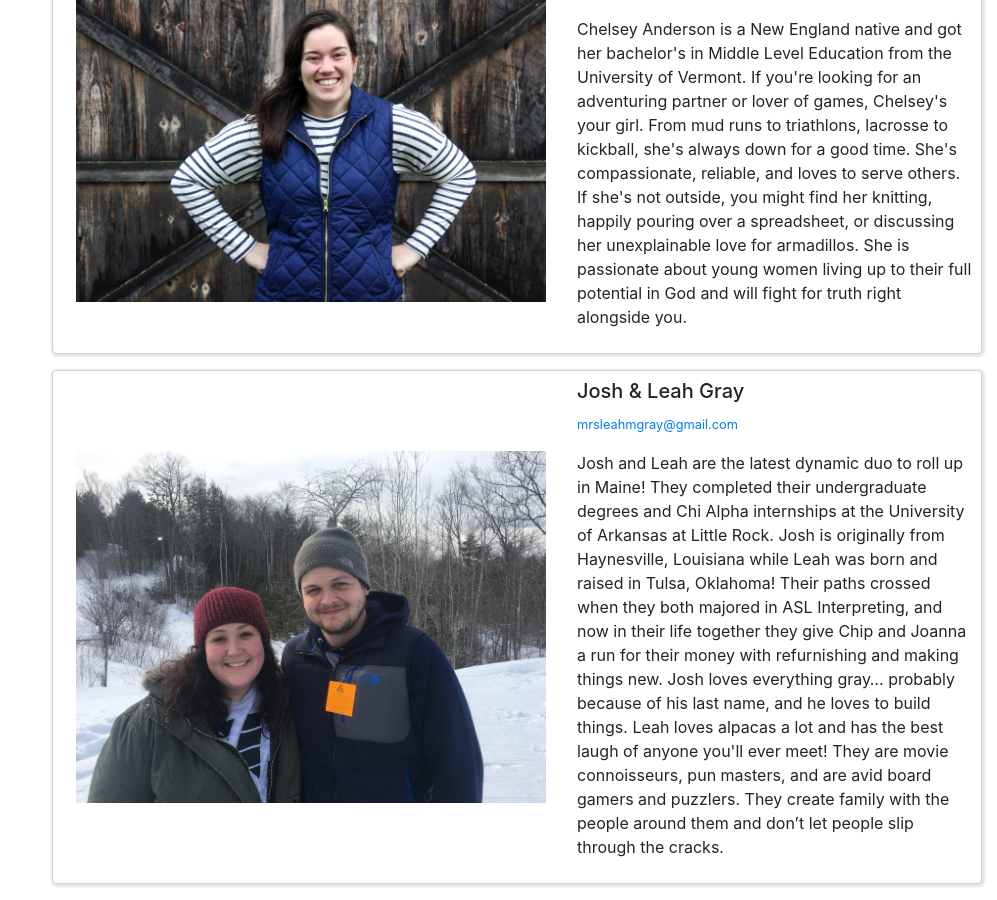
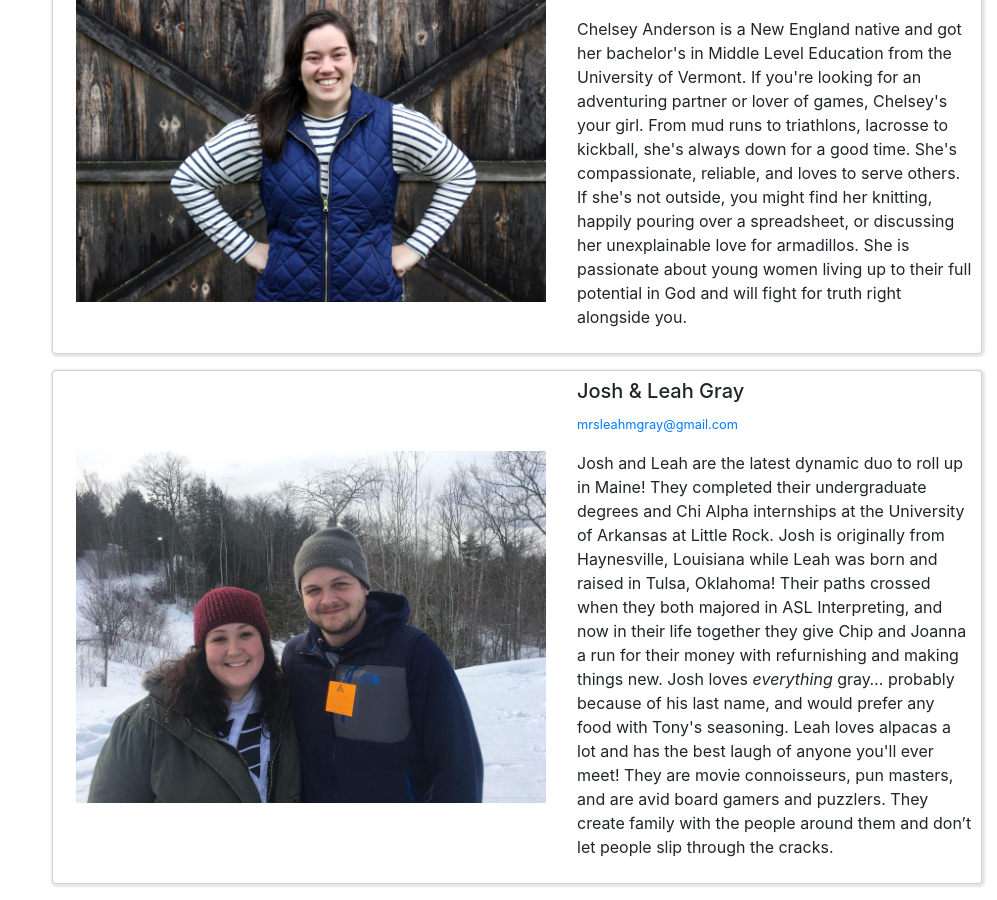
Before and after one commit to mainechialpha/mainechialpha.github.io, a Jekyll site: the page built from staff.md, in a window 1280 px wide and 900 px high, scrolled down 1444 px. Shown: the whole window, without its empty margins (283-1280 px from the left). Built offline with Jekyll 4.4.1, drawn with Linux system fonts in a browser that asks for light colours.

Commit message:
Update people.yml

```diff
--- a/_data/people.yml
+++ b/_data/people.yml
@@ -26,4 +26,4 @@ joshleah:
   email: mrsleahmgray@gmail.com
   img: joshleah.jpg
   bio: >
-    Josh and Leah are the latest dynamic duo to roll up in Maine! They completed their undergraduate degrees and Chi Alpha internships at the University of Arkansas at Little Rock. Josh is originally from Haynesville, Louisiana while Leah was born and raised in Tulsa, Oklahoma! Their paths crossed when they both majored in ASL Interpreting, and now in their life together they give Chip and Joanna a run for their money with refurnishing and making things new. Josh loves everything gray… probably because of his last name, and he loves to build things. Leah loves alpacas a lot and has the best laugh of anyone you'll ever meet! They are movie connoisseurs, pun masters, and are avid board gamers and puzzlers. They create family with the people around them and don’t let people slip through the cracks.
+    Josh and Leah are the latest dynamic duo to roll up in Maine! They completed their undergraduate degrees and Chi Alpha internships at the University of Arkansas at Little Rock. Josh is originally from Haynesville, Louisiana while Leah was born and raised in Tulsa, Oklahoma! Their paths crossed when they both majored in ASL Interpreting, and now in their life together they give Chip and Joanna a run for their money with refurnishing and making things new. Josh loves <i>everything</i> gray… probably because of his last name, and would prefer any food with Tony's seasoning. Leah loves alpacas a lot and has the best laugh of anyone you'll ever meet! They are movie connoisseurs, pun masters, and are avid board gamers and puzzlers. They create family with the people around them and don’t let people slip through the cracks.
```
